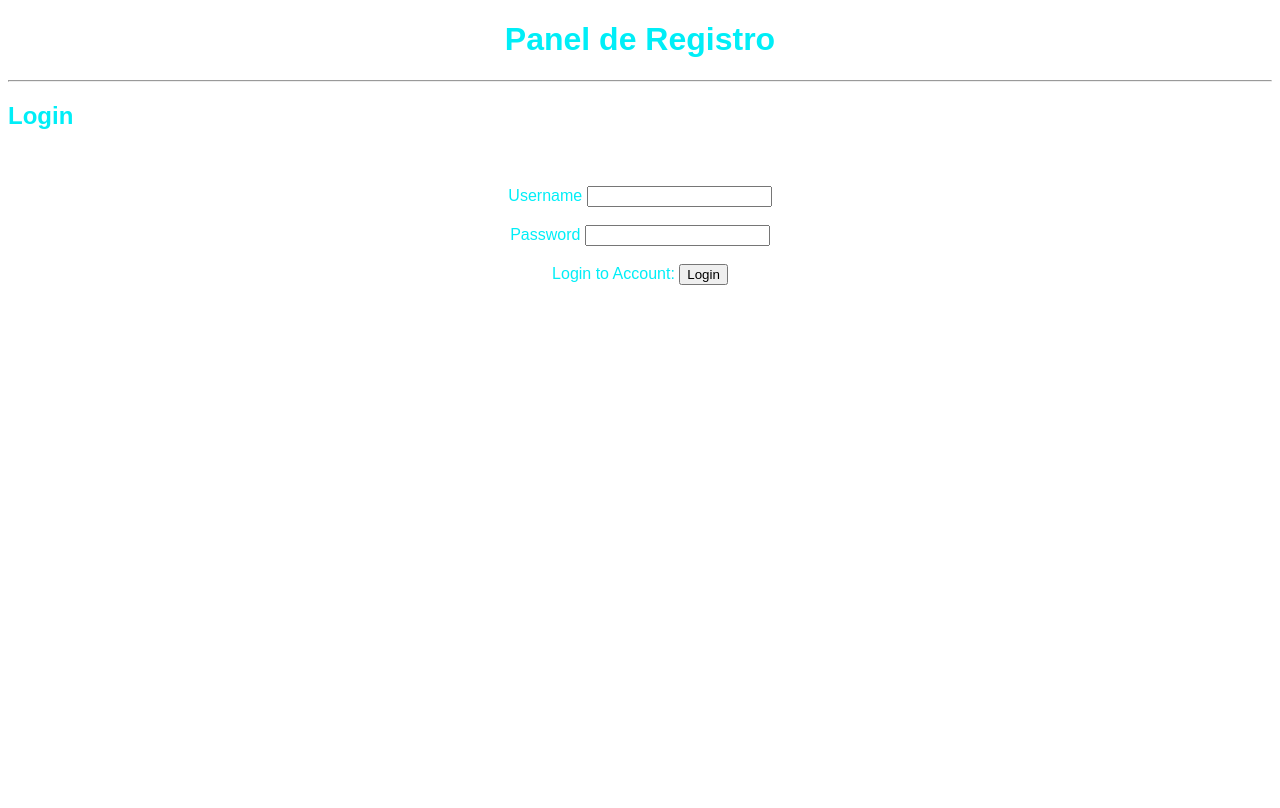
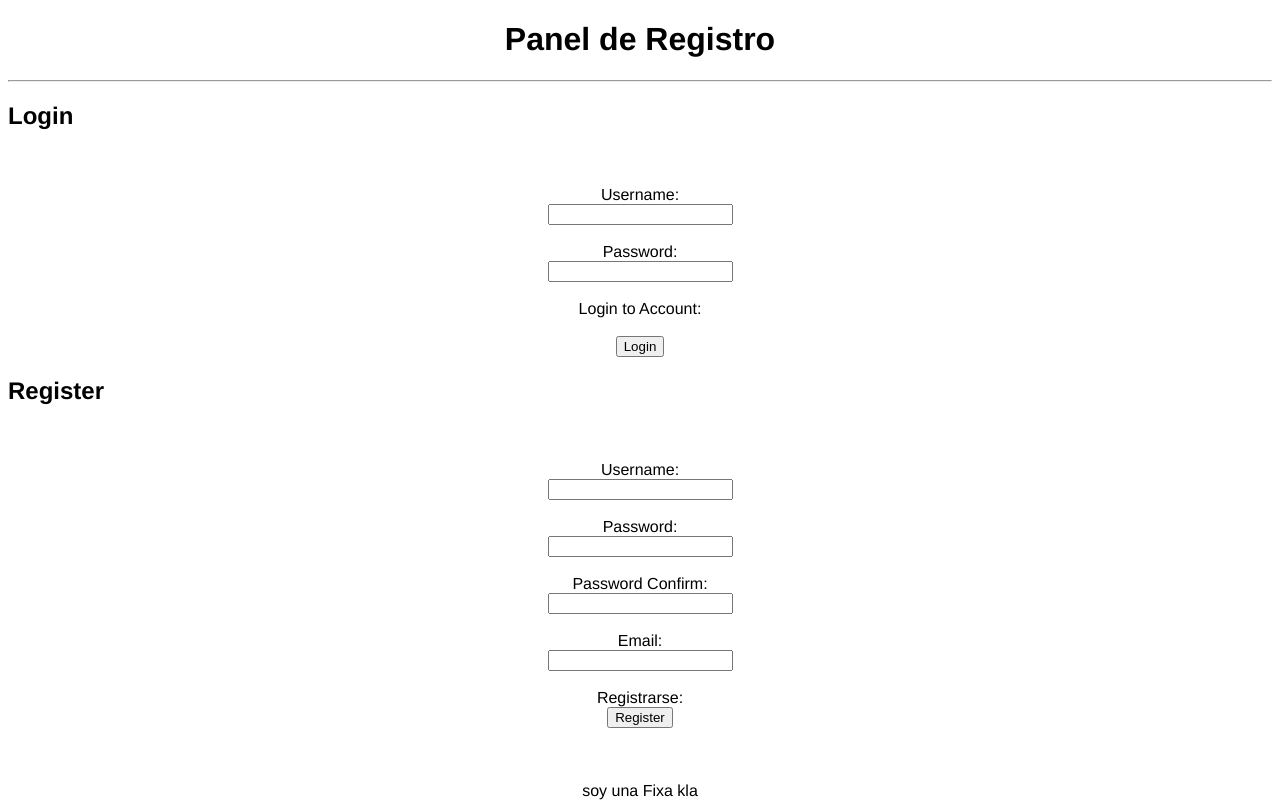
Before and after one commit to Glizzy-Tulaxi17/Experimento-Pagina-Web, a plain HTML site: page index.html in a window 1280 px wide. Drawn offline with Linux system fonts and the light colour scheme.

Commit message:
Update, Panel de registro

```diff
--- a/index.html
+++ b/index.html
@@ -8,7 +8,7 @@
 </head>
 <body>
 
-    <div class="login">
+    <div class="login1">
 
         <h1>Panel de Registro</h1>
 
@@ -16,20 +16,60 @@
         <h2 class="pixula">Login</h2>
         <br>
         <br>
-        <label class="pixula2" for="">Username</label>
+        <label class="pixula2" for="">Username:</label>
+        <br>
         <input type="text" name="txtUsuario" id="txtUsuario">
         <br>
         <br>
-        <label for="">Password</label>
+        <label for="">Password:</label>
+        <br>
         <input type="password" name="txtPassword" id="txtPassword">
         <br>
         <br>
         <label for="">Login to Account:</label>
+        <Br></Br>
         <input type="button" value="Login" onclick="logearse()">
 
 
     </div>
 
+<div class="Register">
+
+    <h2 class="pixula3">Register</h2>
+    <br>
+    <br>
+    <label>Username:</label>
+    <br>
+    <input type="text" name="txtUsername" id="txtUsername">
+    <br>
+    <br>
+    <label for="">Password:</label>
+    <br>
+    <input type="password" name="txtPassword2" id="txtPassword2">
+    <br>
+    <br>
+    <label for="">Password Confirm:</label>
+    <br>
+    <input type="password" name="txtPassword3" id="txtPassword3">
+    <br>
+    <br>
+    <label for="">Email:</label>
+    <br>
+    <input type="email" name="txtEmail" id="txtEmail">
+    <br>
+    <br>
+    <label for="">Registrarse:</label>
+    <br>
+    <input type="button" value="Register" onclick="Registrarse()">
+<br>
+<br>
+<br>
+<br>
+<label class="Fixa" for="">soy una Fixa kla</label>
+
+</div>
+
+
     <script src="script.js"></script>
 
 </body>
--- a/script.js
+++ b/script.js
@@ -5,3 +5,13 @@ function logearse(){
 
 
 }
+
+function Registrarse(){
+    var Registrarse = document.getElementById('txtUsername').value;
+    var password = document.getElementById('txtPassword2').value;
+    var password = document.getElementById('txtPassword3').value;
+    var email = document.getElementById('txtEmail').value;
+    alert('Te has Registrado Tu Username Es: '+Registrarse+' Tu Contraseña Es: '+password+' El Gmail Usado Es: '+email);
+
+
+}
--- a/style.css
+++ b/style.css
@@ -1,8 +1,8 @@
-.login{
-    color: rgb(0, 238, 247);
+.login1{
+    color: rgb(0, 0, 0);
     text-align: center;
     background-image: url("") ;
-    font-family: 'Arial';
+    font-family: 'Franklin Gothic Medium';
 }
 
 .pixula{
@@ -14,3 +14,28 @@
 
     text-align: left !important;
 }
+
+
+.Register{
+    color: rgb(0, 0, 0);
+    text-align: center;
+    background-image: url("") ;
+    font-family: 'Franklin Gothic Medium';
+}
+
+.pixula{
+
+    text-align: left;
+}
+
+.pixula3{
+
+    text-align: left !important;
+
+}
+
+.fixa{
+    color:rgb(43, 255, 0);
+    text-align: center;
+    font-family:'Franklin Gothic Medium', 'Arial Narrow', Arial, sans-serif;
+}
```
